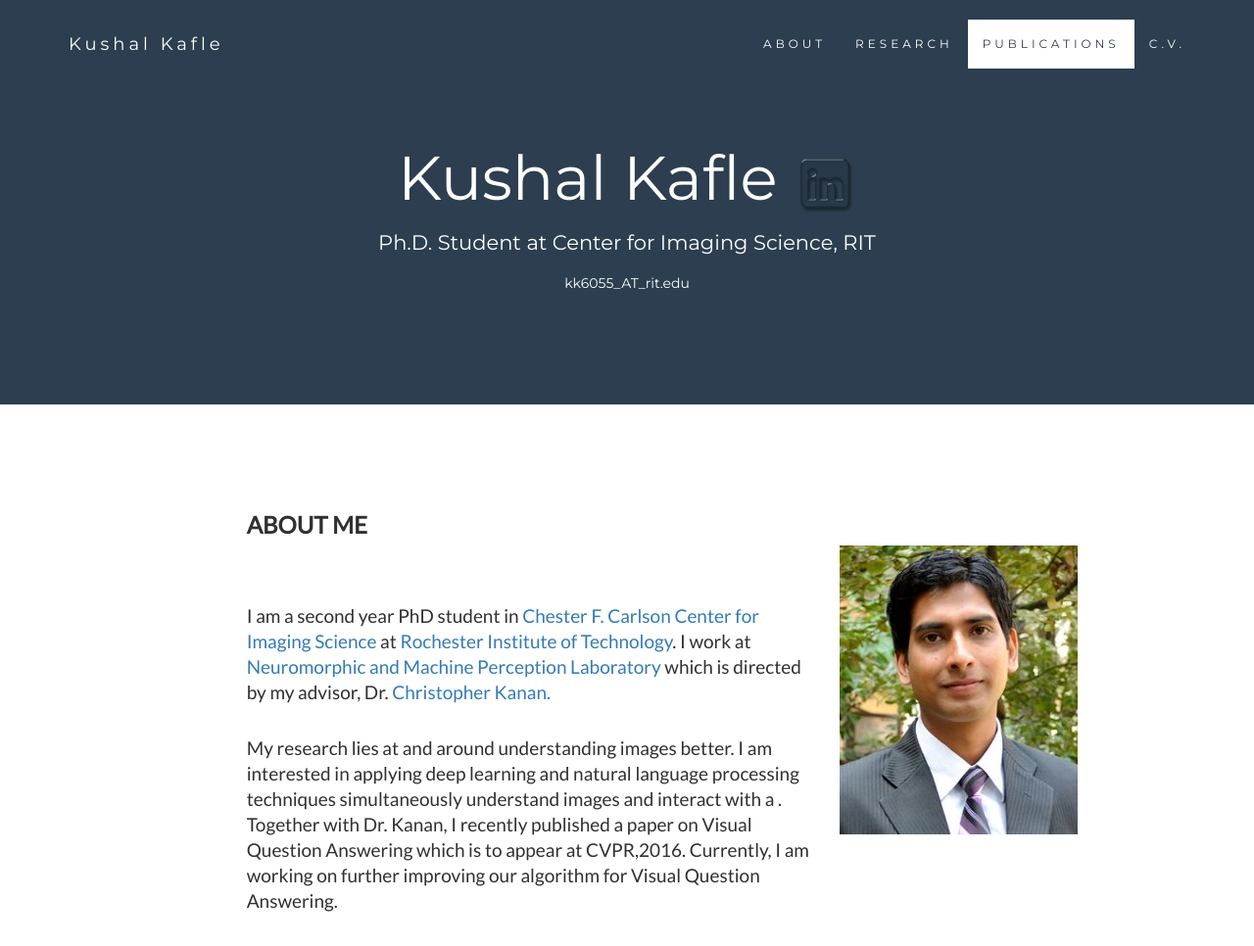
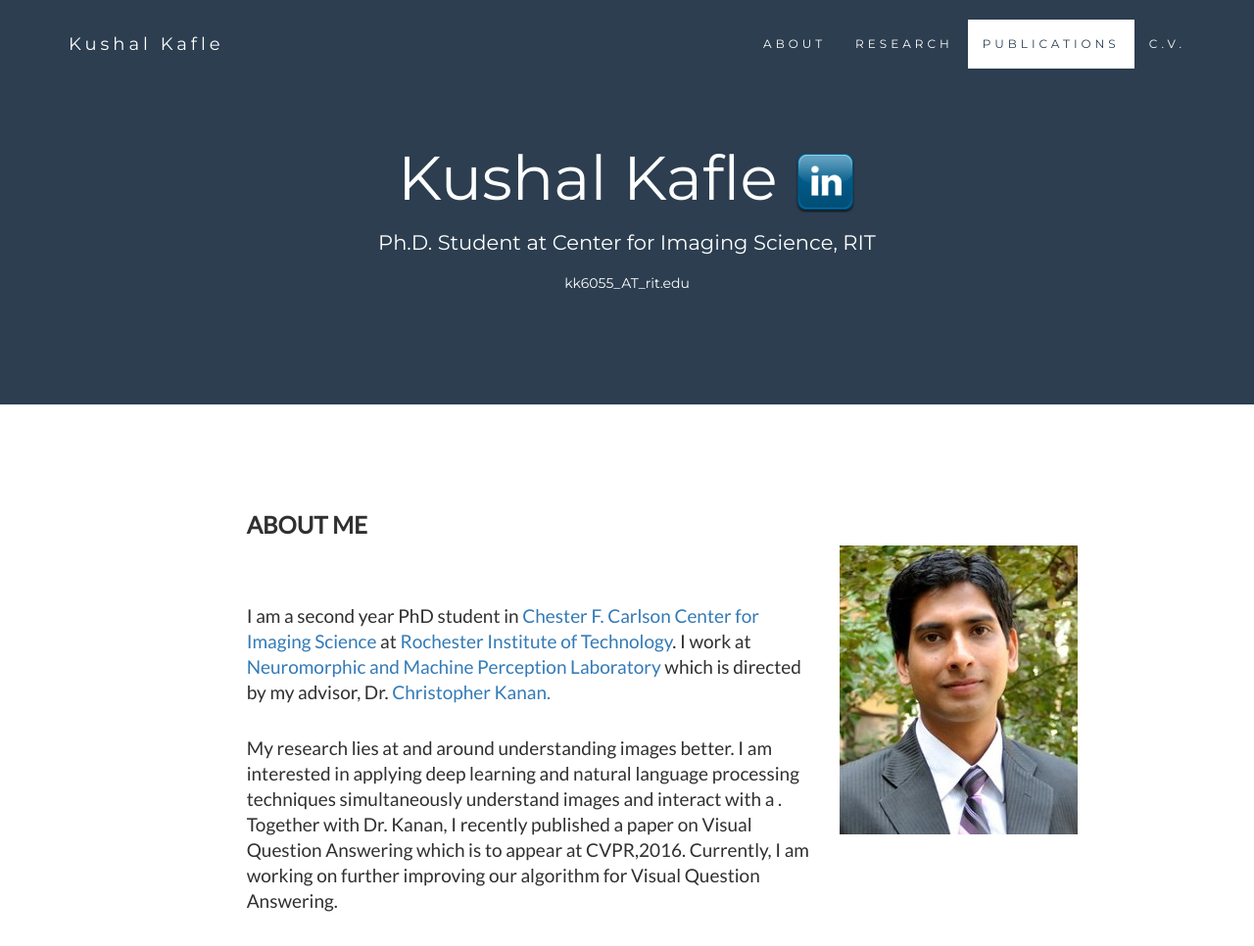
Before and after one commit to kushalkafle/kushalkafle.github.io, a plain HTML site: page index.html in a window 1280 px wide. Shown: the top 966 px of the page at 98% size. Drawn offline with nearby package versions, Linux system fonts and the light colour scheme.

Commit message:
Update index.html

```diff
--- a/index.html
+++ b/index.html
@@ -245,7 +245,7 @@
 -->
         <div class="text-center">
   <h1>Kushal Kafle <a href="https://www.linkedin.com/in/kushal-kafle-23247458" target="_blank">
-            <img border="0" alt="Kushal Kafle's Linkedin" src="linkedin.png" width="64"  onmouseover="this.src='linkedin_high.png'" onmouseout="this.src='linkedin.png'"></a> </h1>
+            <img border="0" alt="Kushal Kafle's Linkedin" src="linkedin_high.png" width="64"></a> </h1>
   <p>Ph.D. Student at Center for Imaging Science, RIT <br>
       <h5>kk6055_AT_rit.edu</h5>
 </p>
```
